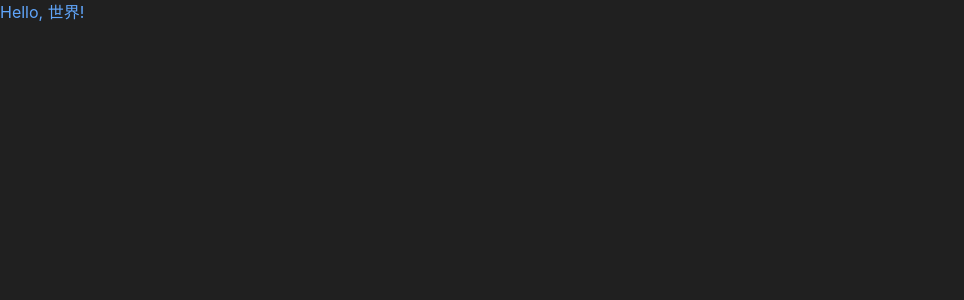
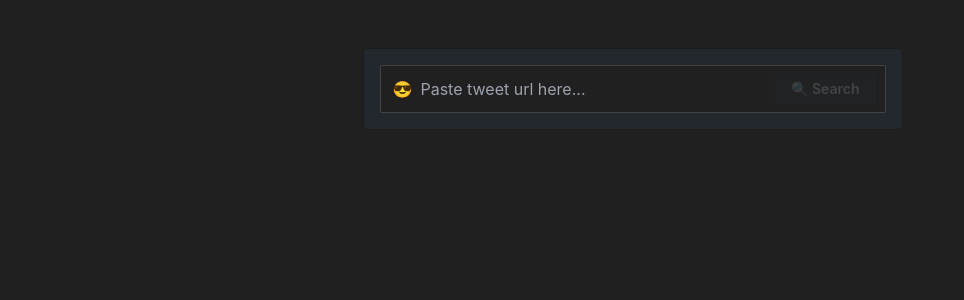
Before and after one commit to phucngo2/Twitter-Downloader, a Svelte app in the folder X.WebApp/: page / in a window 1280 px wide. Shown: the top 300 px of the page, without its empty margins (0-964 px from the left). Built offline with nearby package versions, Linux system fonts and the light colour scheme.

Commit message:
Feature: [webapp] Search form UI

```diff
--- a/X.WebApp/src/App.svelte
+++ b/X.WebApp/src/App.svelte
@@ -1,8 +1,12 @@
 <script lang="ts">
+  import Layout from "./lib/components/Layout.svelte";
+  import SearchForm from "./lib/components/SearchForm.svelte";
 </script>
 
-<main>
-  <h1 class="text-blue-400">Hello, 世界!</h1>
+<main class="app">
+  <Layout>
+    <SearchForm />
+  </Layout>
 </main>
 
 <style>
--- /dev/null
+++ b/X.WebApp/src/lib/components/SearchForm.svelte
@@ -0,0 +1,30 @@
+<script lang="ts">
+  let tweetUrl: string = "";
+
+  const handleSubmit = () => {
+    if (!tweetUrl) {
+      return;
+    }
+    console.log(tweetUrl);
+  };
+</script>
+
+<form
+  on:submit|preventDefault={handleSubmit}
+  class="flex flex-row items-center justify-center gap-2 p-4 card bg-neutral card-bordered"
+>
+  <label class="flex items-center flex-1 gap-2 pl-3 pr-2 input input-bordered">
+    <span>😎</span>
+    <input
+      type="text"
+      class="grow"
+      placeholder="Paste tweet url here..."
+      bind:value={tweetUrl}
+    />
+    <button
+      disabled={!tweetUrl}
+      type="submit"
+      class="h-8 min-h-8 btn btn-primary">🔍 Search</button
+    >
+  </label>
+</form>
```
